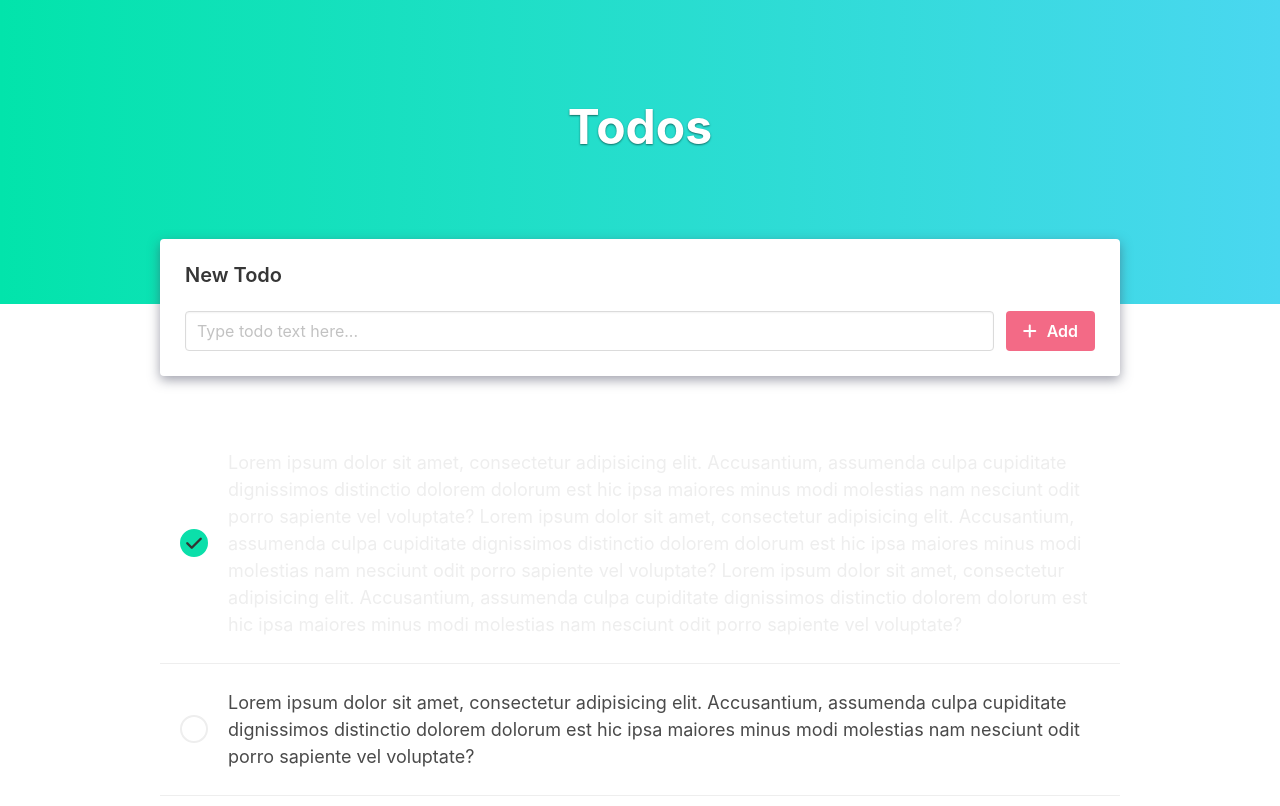
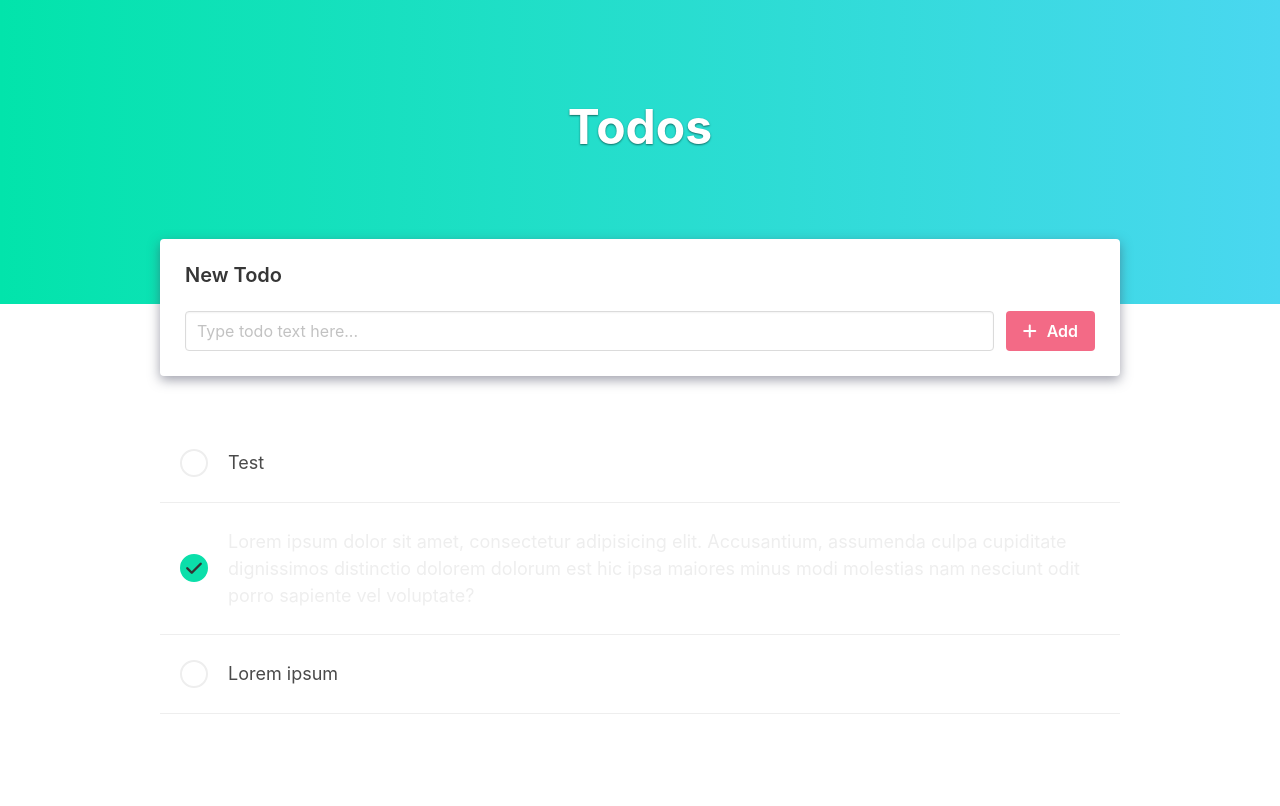
Before and after one commit to MSzyszk4/todo-app, an Angular app: page / in a window 1280 px wide. Shown: the top 806 px of the page. Built offline with nearby package versions, Linux system fonts and the light colour scheme.

Commit message:
Add data service and valid form in new todo

```diff
--- a/src/app/app.module.ts
+++ b/src/app/app.module.ts
@@ -4,6 +4,7 @@ import { BrowserModule } from '@angular/platform-browser';
 import { AppRoutingModule } from './app-routing.module';
 import { AppComponent } from './app.component';
 import { TodosComponent } from './todos/todos.component';
+import {FormsModule} from "@angular/forms";
 
 @NgModule({
   declarations: [
@@ -12,7 +13,8 @@ import { TodosComponent } from './todos/todos.component';
   ],
   imports: [
     BrowserModule,
-    AppRoutingModule
+    AppRoutingModule,
+    FormsModule
   ],
   providers: [],
   bootstrap: [AppComponent]
--- /dev/null
+++ b/src/app/todos/shared/data.service.ts
@@ -0,0 +1,34 @@
+import { Injectable } from '@angular/core';
+import {Todo} from "./todo.model";
+
+@Injectable({
+  providedIn: 'root'
+})
+export class DataService {
+
+  todos: Todo[] = [
+    new Todo('Test'),
+    new Todo('Lorem ipsum dolor sit amet, consectetur adipisicing elit. Accusantium, assumenda culpa cupiditate dignissimos distinctio dolorem dolorum est hic ipsa maiores minus modi molestias nam nesciunt odit porro sapiente vel voluptate?', true),
+    new Todo('Lorem ipsum')
+
+  ];
+
+  constructor() { }
+
+  getAllTodos() {
+    return this.todos
+  }
+
+  addTodo(todo: Todo) {
+    this.todos.push(todo)
+  }
+
+  updateTodo(index: number, updateTodo: Todo) {
+    this.todos[index] = updateTodo
+  }
+
+  deleteTodo(index: number) {
+    this.todos.splice(index, 1)
+  }
+
+}
--- /dev/null
+++ b/src/app/todos/shared/todo.model.ts
@@ -0,0 +1,8 @@
+export class Todo {
+  constructor(
+    public text: string,
+    public completed: boolean = false
+  ) {  }
+
+
+}
--- a/src/app/todos/todos.component.html
+++ b/src/app/todos/todos.component.html
@@ -5,21 +5,28 @@
 <div class="container is-max-desktop">
   <div class="add-todo-box">
 
-    <form action="">
+    <form #form="ngForm" (ngSubmit)="onFormSubmit(form)">
       <h2 class="title is-5">New Todo</h2>
 
       <div class="field is-grouped">
         <p class="control is-expanded">
-          <input class="input" type="text" placeholder="Type todo text here...">
+          <input ngModel #todoTextField="ngModel" required minlength="2" name="text" class="input" type="text" placeholder="Type todo text here..." >
         </p>
         <p class="control">
 
-          <button class="button is-danger">
+          <button type="submit" class="button is-danger">
             <i class="fa-solid fa-plus mgr-small"></i>
             <span>Add</span>
           </button>
         </p>
       </div>
+
+      <div *ngIf="todoTextField.invalid && showValidationErrors">
+        <p class="help is-danger" *ngIf="todoTextField.errors?.['required']">Please enter the text into your Todo!</p>
+        <p class="help is-danger" *ngIf="todoTextField.errors?.['minlength']">Todo text must be at least 2 characters</p>
+      </div>
+
+
 
 
     </form>
@@ -30,16 +37,15 @@
   <div class="container is-max-desktop">
     <div class="todos-list">
 
-      <div class="todo-item completed">
+
+      <div class="todo-item " *ngFor="let todo of todos" [class.completed]="todo.completed" >
 
         <div class="check-box">
           <i class="fas fa-check"></i>
         </div>
 
         <div class="todo-text">
-          Lorem ipsum dolor sit amet, consectetur adipisicing elit. Accusantium, assumenda culpa cupiditate dignissimos distinctio dolorem dolorum est hic ipsa maiores minus modi molestias nam nesciunt odit porro sapiente vel voluptate?
-          Lorem ipsum dolor sit amet, consectetur adipisicing elit. Accusantium, assumenda culpa cupiditate dignissimos distinctio dolorem dolorum est hic ipsa maiores minus modi molestias nam nesciunt odit porro sapiente vel voluptate?
-          Lorem ipsum dolor sit amet, consectetur adipisicing elit. Accusantium, assumenda culpa cupiditate dignissimos distinctio dolorem dolorum est hic ipsa maiores minus modi molestias nam nesciunt odit porro sapiente vel voluptate?
+          {{todo.text}}
         </div>
 
         <div class="todo-controls-box">
@@ -53,26 +59,6 @@
 
       </div>
 
-      <div class="todo-item">
-
-        <div class="check-box">
-          <i class="fas fa-check"></i>
-        </div>
-
-        <div class="todo-text">
-          Lorem ipsum dolor sit amet, consectetur adipisicing elit. Accusantium, assumenda culpa cupiditate dignissimos distinctio dolorem dolorum est hic ipsa maiores minus modi molestias nam nesciunt odit porro sapiente vel voluptate?
-        </div>
-
-        <div class="todo-controls-box">
-          <div class="todo-control-button">
-            <i class="fas fa-edit"></i>
-          </div>
-          <div class="todo-control-button is-danger">
-            <i class="fas fa-trash-alt"></i>
-          </div>
-        </div>
-
-      </div>
 
     </div>
   </div>
--- a/src/app/todos/todos.component.ts
+++ b/src/app/todos/todos.component.ts
@@ -1,10 +1,35 @@
-import { Component } from '@angular/core';
+import {Component, OnInit} from '@angular/core';
+import {Todo} from "./shared/todo.model";
+import {DataService} from "./shared/data.service";
+import {NgForm} from "@angular/forms";
 
 @Component({
   selector: 'app-todos',
   templateUrl: './todos.component.html',
   styleUrls: ['./todos.component.scss']
 })
-export class TodosComponent {
+export class TodosComponent implements OnInit{
+
+  todos?: Todo[];
+  showValidationErrors: boolean = false;
+
+  constructor(private dataService: DataService) {
+  }
+
+  ngOnInit() {
+    this.todos = this.dataService.getAllTodos()
+  }
+
+  onFormSubmit(form: NgForm) {
+
+    if (form.invalid) return this.showValidationErrors = true;
+
+    this.dataService.addTodo(new Todo(form.value.text))
+
+    this.showValidationErrors = false
+    form.reset();
+
+    return 0;
+  }
 
 }
```
